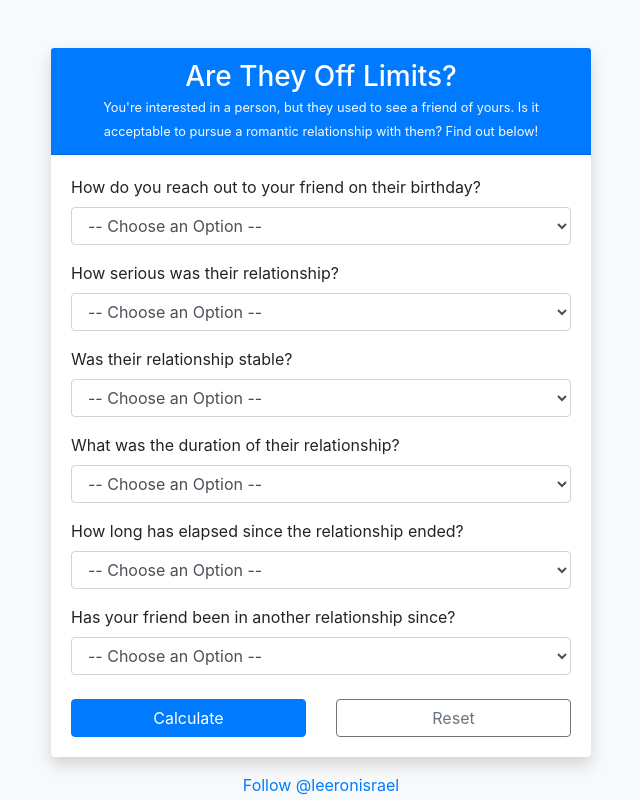
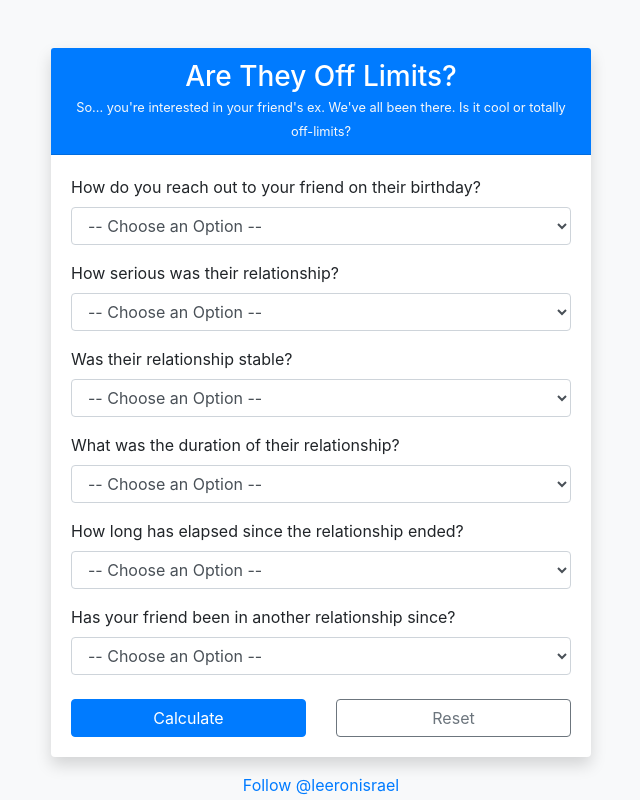
Before and after one commit to leeronisrael/are-they-off-limits, a plain HTML site: page index.html in a window 1280 px wide. Shown: the whole page, without its empty margins (319-959 px from the left). Drawn offline with nearby package versions, Linux system fonts and the light colour scheme.

Commit message:
Improve subtitle to be more conversational and relatable

```diff
--- a/index.html
+++ b/index.html
@@ -22,7 +22,7 @@
           <!-- Header -->
           <div class="card-header bg-primary text-white text-center">
             <h1 class="h3 mb-0">Are They Off Limits?</h1>
-            <small class="text-light">You're interested in a person, but they used to see a friend of yours. Is it acceptable to pursue a romantic relationship with them? Find out below!</small>
+            <small class="text-light">So... you're interested in your friend's ex. We've all been there. Is it cool or totally off-limits?</small>
           </div>
 
           <!-- Form Body -->
```
